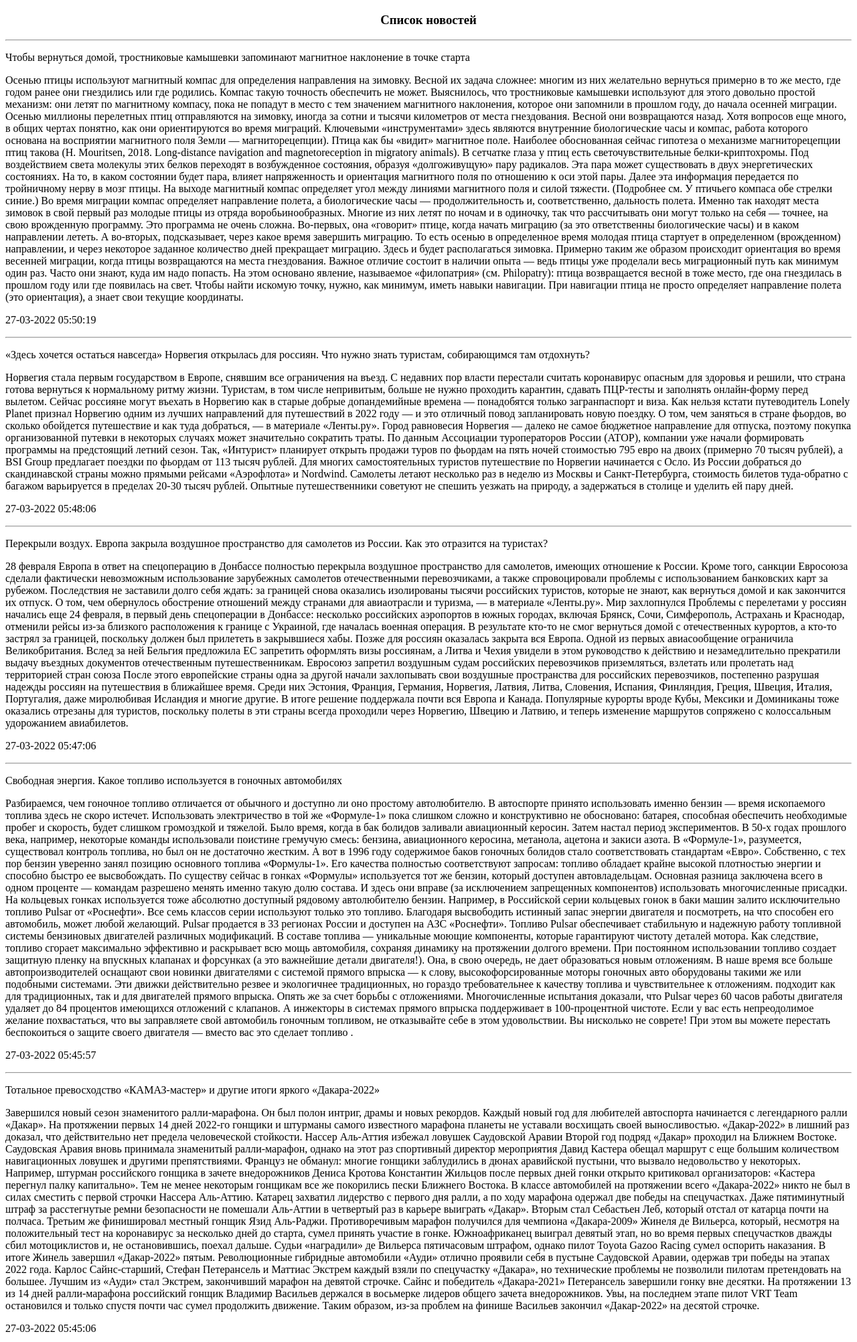
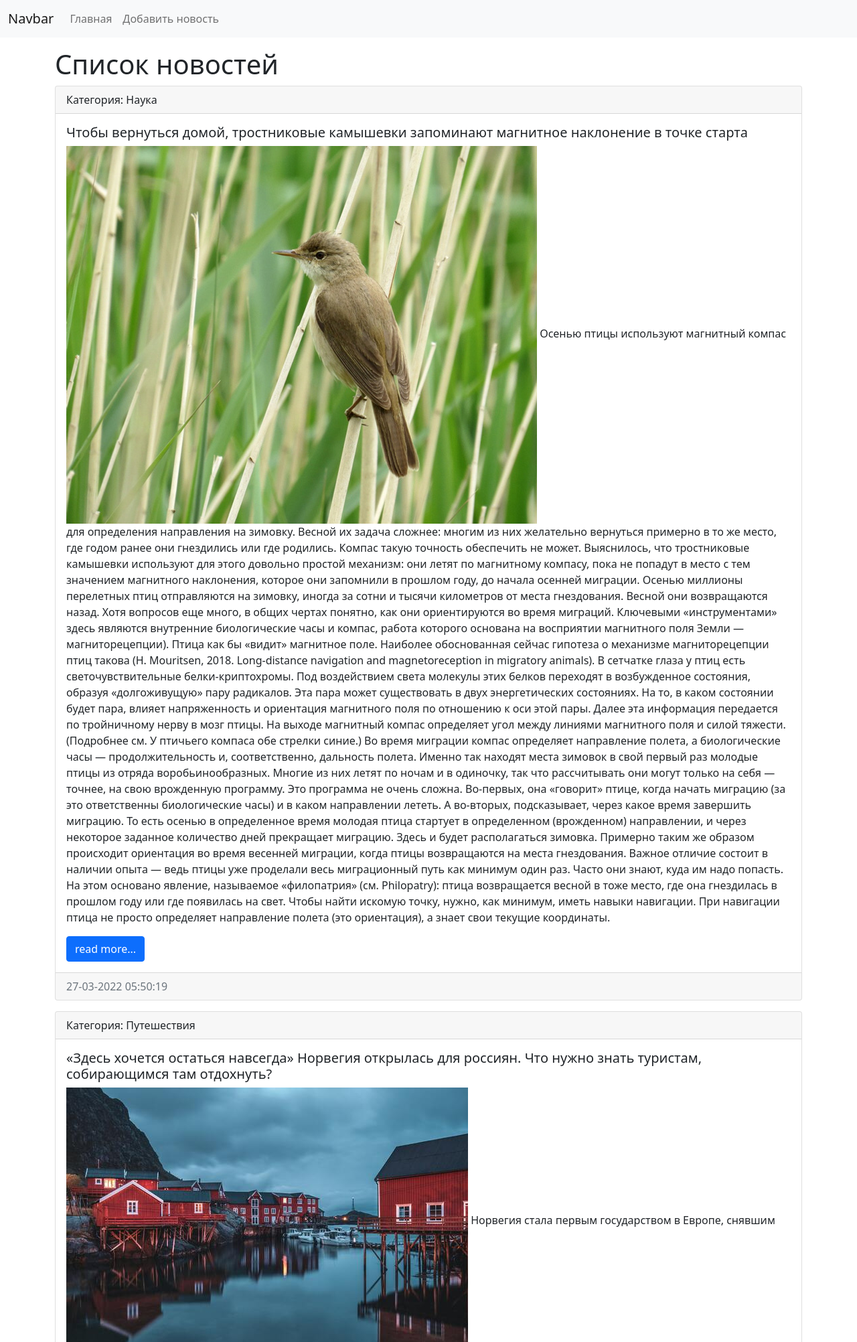
Before and after one commit to kekai1/django, a Django app: page / in a window 1280 px wide. Shown: the top 2004 px of the page at 67% size. Run offline with Django 3.2, Linux system fonts and the light colour scheme; data comes from the database, SQL or seed files in the repository; both versions use the stored data as it was after the commit; some libraries are stand-ins or nearby versions.

Commit message:
lesson 14

```diff
--- a/mysite/news/templates/news/base.html
+++ b/mysite/news/templates/news/base.html
@@ -1,22 +1,70 @@
-<!DOCTYPE html>
+<!doctype html>
 <html lang="en">
   <head>
-    <meta charset="UTF-8">
+    <!-- Required meta tags -->
+    <meta charset="utf-8">
+    <meta name="viewport" content="width=device-width, initial-scale=1">
+
+    <!-- Bootstrap CSS -->
+    <link href="https://cdn.jsdelivr.net/npm/bootstrap@5.1.3/dist/css/bootstrap.min.css" rel="stylesheet" integrity="sha384-1BmE4kWBq78iYhFldvKuhfTAU6auU8tT94WrHftjDbrCEXSU1oBoqyl2QvZ6jIW3" crossorigin="anonymous">
+
     <title>{{ title }}</title>
   </head>
   <body>
-<h3 align="center">{{ title }}</h3>
+    <nav class="navbar navbar-expand-lg navbar-light bg-light">
+  <div class="container-fluid">
+    <a class="navbar-brand" href="/">Navbar</a>
+    <button class="navbar-toggler" type="button" data-bs-toggle="collapse" data-bs-target="#navbarSupportedContent" aria-controls="navbarSupportedContent" aria-expanded="false" aria-label="Toggle navigation">
+      <span class="navbar-toggler-icon"></span>
+    </button>
+    <div class="collapse navbar-collapse" id="navbarSupportedContent">
+      <ul class="navbar-nav me-auto mb-2 mb-lg-0">
+        <li class="nav-item">
+          <a class="nav-link" href="/">Главная</a>
+        </li>
+        <li class="nav-item">
+          <a class="nav-link" href="/">Добавить новость</a>
+        </li>
+      </ul>
+    </div>
+  </div>
+</nav>
 
 
+
+  <div class="container mt-3">
+    <h1>{{ title }}</h1>
+    <div class="row">
+      <div class="col-md-12">
         {% for n in news %}
-    <div>
-        <hr>
-        <p>{{n.title}}</p>
-        <p>{{ n.content }}</p>
-        <p>{{ n.create_up|date:"d-m-Y H:i:s" }}</p>
+          <div class="card mb-3">
+            <div class="card-header">
+               Категория: {{ n.category }}
+            </div>
+            <div class="card-body">
+              <h5 class="card-title">{{n.title}}</h5>
+              <p class="card-text">
+                <img src="{{ n.photo }}">
+                {{ n.content }}</p>
+              <a href="#" class="btn btn-primary">read more...</a>
+            </div>
+            <div class="card-footer text-muted">
+              {{ n.create_up|date:"d-m-Y H:i:s" }}
+            </div>
           </div>
         {% endfor %}
+      </div>
+
+    </div>
+  </div>
 
 
+
+
+
+
+    <script src="https://cdn.jsdelivr.net/npm/bootstrap@5.1.3/dist/js/bootstrap.bundle.min.js" integrity="sha384-ka7Sk0Gln4gmtz2MlQnikT1wXgYsOg+OMhuP+IlRH9sENBO0LRn5q+8nbTov4+1p" crossorigin="anonymous"></script>
+    <script src="https://cdn.jsdelivr.net/npm/@popperjs/core@2.10.2/dist/umd/popper.min.js" integrity="sha384-7+zCNj/IqJ95wo16oMtfsKbZ9ccEh31eOz1HGyDuCQ6wgnyJNSYdrPa03rtR1zdB" crossorigin="anonymous"></script>
+    <script src="https://cdn.jsdelivr.net/npm/bootstrap@5.1.3/dist/js/bootstrap.min.js" integrity="sha384-QJHtvGhmr9XOIpI6YVutG+2QOK9T+ZnN4kzFN1RtK3zEFEIsxhlmWl5/YESvpZ13" crossorigin="anonymous"></script>
   </body>
 </html>
```
Also changed, not shown: mysite/db.sqlite3, mysite/media/photos/2022/03/27/europe_stop.jpg (added), mysite/media/photos/2022/03/27/full.jpg (added), mysite/media/photos/2022/03/27/news_auto.jpg (added), mysite/media/photos/2022/03/27/norvegy.jpg (added), mysite/media/photos/2022/03/27/science.jpg (added). Lines whose indentation alone changed are shown as unchanged.
